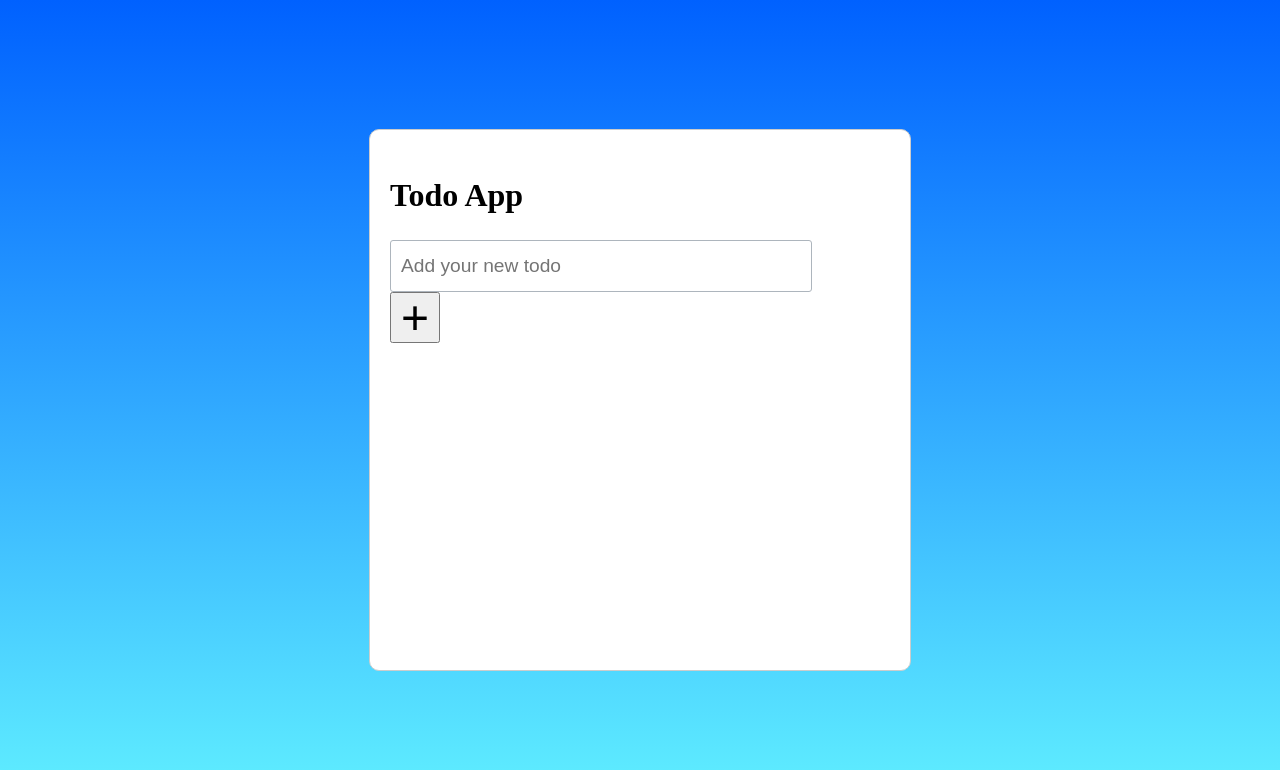
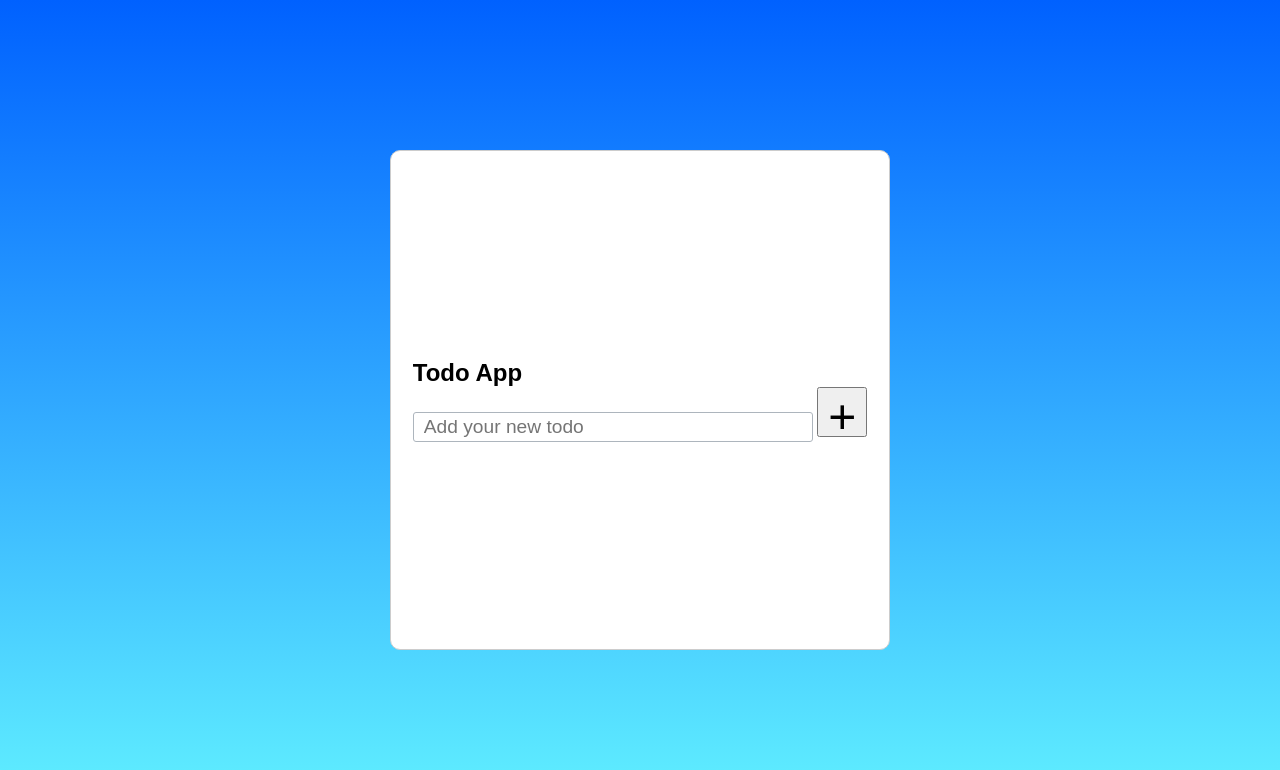
Before and after one commit to kreatar/Scaler-Projects, a plain HTML site: page Todo App/index.html in a window 1280 px wide. Drawn offline with Linux system fonts and the light colour scheme.

Commit message:
Temp change

```diff
--- a/Todo App/index.html
+++ b/Todo App/index.html
@@ -1,25 +1,24 @@
 <!DOCTYPE html>
 <html lang="en">
-<head>
-    <meta charset="UTF-8">
-    <meta name="viewport" content="width=device-width, initial-scale=1.0">
+  <head>
+    <meta charset="UTF-8" />
+    <meta name="viewport" content="width=device-width, initial-scale=1.0" />
     <title>Todo App</title>
-    <link rel="stylesheet" href="style.css">
-</head>
-<body>
+    <link rel="stylesheet" href="style.css" />
+  </head>
+  <body>
     <section id="container">
+      <div class="todo">
+        <h1>Todo App</h1>
         <div>
-            <h1 style="font-size: 2rem;">Todo App</h1>
+          <input placeholder="Add your new todo" type="text" class="input" />
+          <button class="button">+</button>
         </div>
 
         <div>
-            <input placeholder="Add your new todo" type="text">
-            <button>+</button>
+          <h2></h2>
         </div>
-
-        <div>
-            <h2></h2>
-        </div>
+      </div>
     </section>
-</body>
+  </body>
 </html>
--- a/Todo App/style.css
+++ b/Todo App/style.css
@@ -1,3 +1,10 @@
+* {
+    margin: 0;
+    padding: 0;
+    font-family: 'poppins', sans-serif;
+    box-sizing: border-box;
+}
+
 body {
     margin: 0;
     padding: 0;
@@ -9,6 +16,9 @@ body {
 }
 
 #container {
+    display: flex;
+    justify-content: center;
+    align-items: center;
     background-color: white;
     height: 500px;
     width: 500px;
@@ -17,10 +27,11 @@ body {
     border-radius: 10px;
 }
 
-input {
-    display: flex;
-    justify-content: center;
-    align-items: center;
+.todo {
+
+}
+
+.input {
     width: 400px;
     height: 30px;
     border-radius: 3px;
@@ -31,11 +42,8 @@ input {
     border-style: solid;
 }
 
-button {
-    display: flex;
-    justify-content: center;
-    align-items: center;
-    height: 51px;
+.button {
+    height: 50px;
     width: 50px;
     font-size: 3rem;
 }
```
